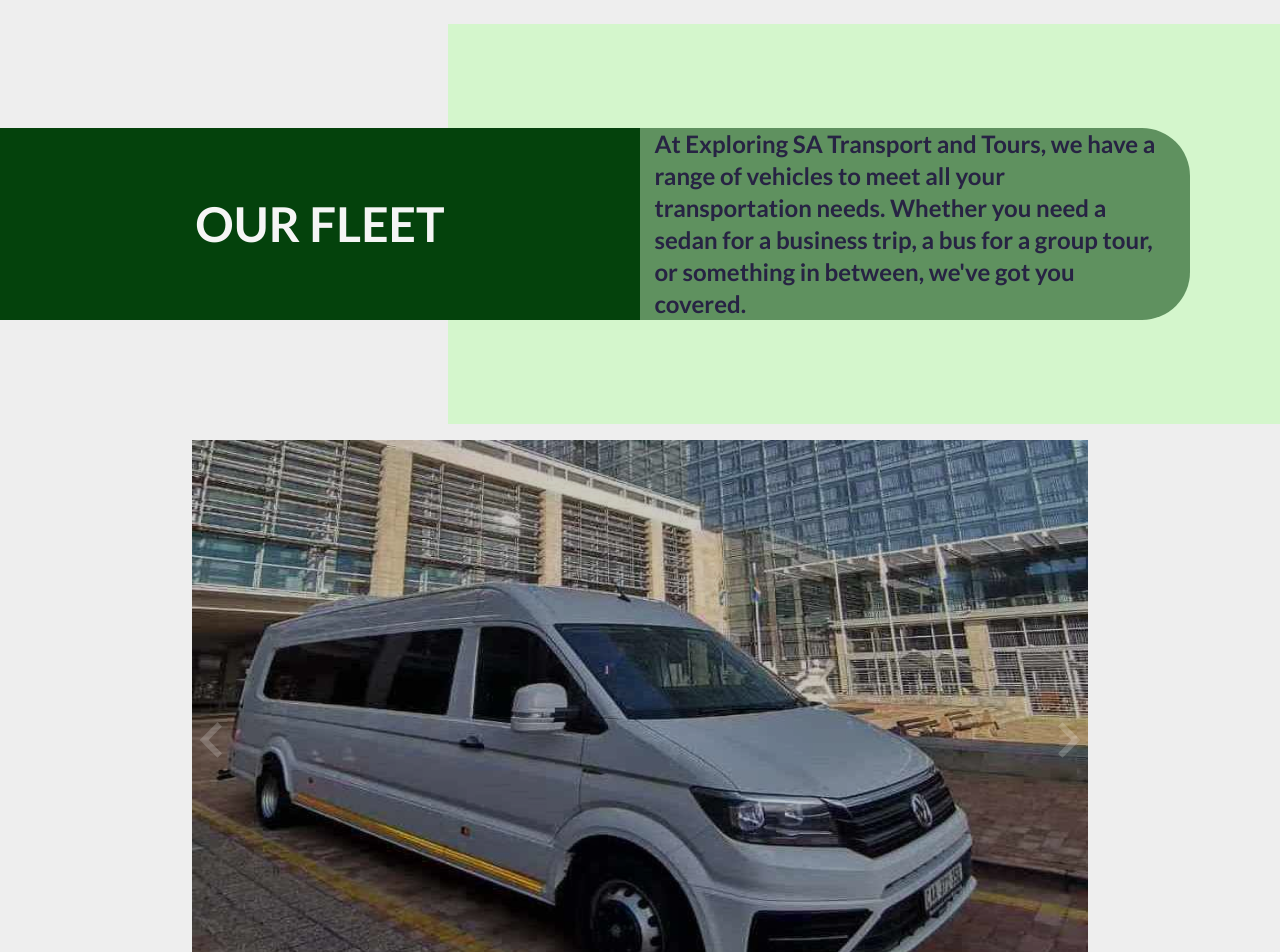
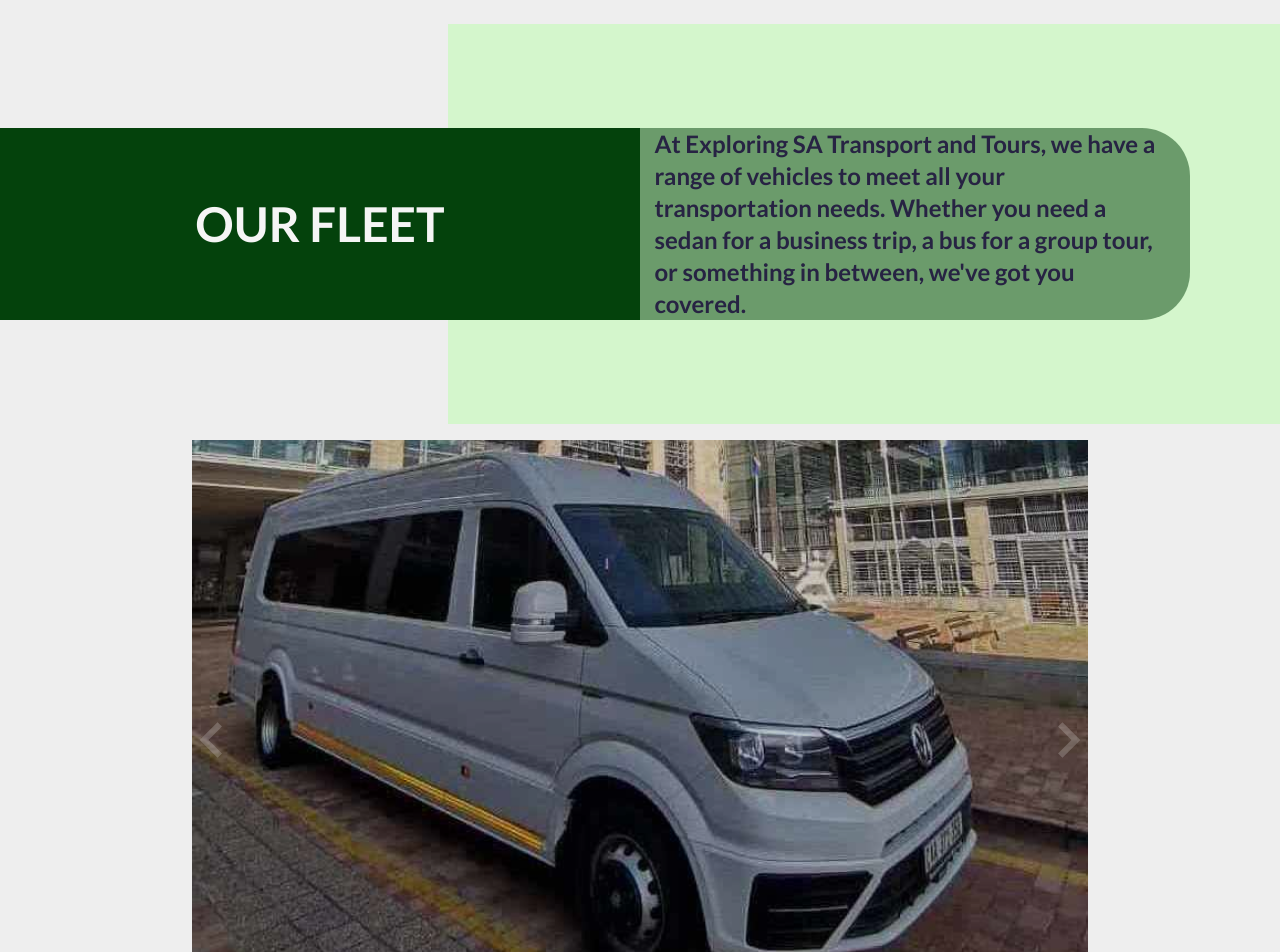
Before and after one commit to Riyaazct/exploringsa, a React (Create React App) app: page /services in a window 1280 px wide. Shown: the part 2860-3812 px from the top of the page. Built offline with nearby package versions, Linux system fonts and the light colour scheme; what tailwindcss-animated would draw is missing.

Commit message:
make adjustments to styling

```diff
--- a/src/components/Carousel.js
+++ b/src/components/Carousel.js
@@ -18,41 +18,47 @@
   };
 
   return (
-    <section className="h-full mb-5 mx-auto xl:max-w-4xl ">
+    <section className="h-screen mb-5 mx-auto lg:max-w-4xl">
       {/*  */}
 
       {/* IMAGE */}
-      <div className="relative group xl:h-[600px] w-full">
-        <img
+      <div
+        className="relative group w-full
+                   h-[400px]
+                   sm:h-[550px]
+                   md:h-[600px]
+                  "
+      >
+        <div
+          className=" h-full w-full bg-cover bg-bottom ease-out duration-300"
+          style={{
+            backgroundImage: `url(${data[currentIndex].image})`,
+          }}
+        />
+        {/* <img
           className=" h-full w-full"
-          // w-full h-auto
-          //  sm:h-[60vh] lg:h-[65vh] lg:rounded-xl
-          //  xl:max-w-[50vw] xl:h-[70%]
           src={data[currentIndex].image}
           alt={data[currentIndex].alt}
-        />
-        <div className="absolute w-full h-full bg-[black] top-0 opacity-20 lg:rounded-xl" />
+        /> */}
+        <div className="absolute w-full h-full bg-[black] top-0 opacity-20" />
 
         {/* LEFT AND RIGHT SCROLL BUTTON */}
         <BiChevronLeft
           size={75}
           color="white"
-          className="absolute top-[50%] translate-x-0 translate-y-[-50%] opacity-20 group-hover:opacity-40 cursor-pointer z-10 -left-4"
+          className="absolute top-[50%] translate-x-0 translate-y-[-50%] opacity-20 group-hover:opacity-60 group-hover:scale-110 duration-500 cursor-pointer z-10 -left-4"
           onClick={handleClickLeft}
         />
         <BiChevronRight
           size={75}
           color="white"
-          className="absolute top-[50%] translate-x-0 translate-y-[-50%] opacity-20 group-hover:opacity-40 cursor-pointer z-10 -right-4"
+          className="absolute top-[50%] translate-x-0 translate-y-[-50%] opacity-20 group-hover:opacity-60 group-hover:scale-110 duration-500 cursor-pointer z-10 -right-4"
           onClick={handleClickRight}
         />
       </div>
 
       {/* TEXT CONTENT */}
-      <div
-        className=" mt-4 text-blueText w-full flex items-end
-                       md:ml-2"
-      >
+      <div className=" mt-4 text-blueText w-full flex items-end px-2">
         <div className="w-full">
           {/* TITLE */}
           <h2 className="text-2xl font-extrabold lg:text-2xl">
--- a/src/routes/OurFleet.js
+++ b/src/routes/OurFleet.js
@@ -3,9 +3,9 @@
 const OurFleet = () => {
   return (
     <section>
-      <div className="relative mt-28 h-[32vh] mb-[15%] md:mb-[7rem] lg:mb-[10rem] 2xl:mb-[14rem] 2xl:max-w-7xl mx-auto">
+      <div className="relative mt-28 h-[32vh] mb-[5%] md:mb-[7rem] lg:mb-[10rem] 2xl:mb-[16rem] 2xl:max-w-[95rem] mx-auto">
         <div
-          className="bg-lightGreen w-[75%] h-56 absolute top-0 right-0 -z-20
+          className="bg-lightGreen w-full h-56 absolute top-0 right-0 -z-20
                        sm:w-[65%] sm:h-[17rem]
                        md:h-[22rem]
                        lg:h-[25rem]
@@ -17,7 +17,7 @@
                        sm:h-36 sm:top-[4.2rem]
                        md:h-48 md:top-[5.2rem] md:w-[50%]
                        lg:h-48 lg:top-[6.5rem]
-                       2xl:w-[35rem] 2xl:left-16 2xl:top-[8.2rem]
+                       2xl:top-[8.2rem]
                        "
         >
           <h1
@@ -32,13 +32,13 @@
           </h1>
         </div>
         <div
-          className="bg-[#04420C] w-[60%] h-36 p-1 absolute top-[2.5rem] left-[40%] pl-6
-                       bg-opacity-[56%] -z-20 flex items-center justify-center
-                       sm:h-36 sm:top-[4.2rem] sm:w-[55%] sm:rounded-r-[3rem] sm:pr-6 sm:pl-8
+          className="sm:bg-[#04420C] w-[60%] h-36 p-1 absolute top-[2.5rem] left-[40%] pl-8
+                       sm:bg-opacity-50 -z-20 flex items-center justify-center
+                       sm:h-36 sm:top-[4.2rem] sm:w-[55%] sm:rounded-r-[3rem] sm:pr-6
                        md:h-48 md:top-[5.2rem] md:left-[48%] md:w-[50%]
                        lg:h-48 lg:top-[6.5rem]
                        xl:w-[45%]
-                       2xl:p-4 2xl:top-[8.2rem]
+                       2xl:top-[8.2rem]
                        "
         >
           <p
```
Also changed, not shown: public/images/carousel/hyundai.jpg, public/images/carousel/vw.jpg.
